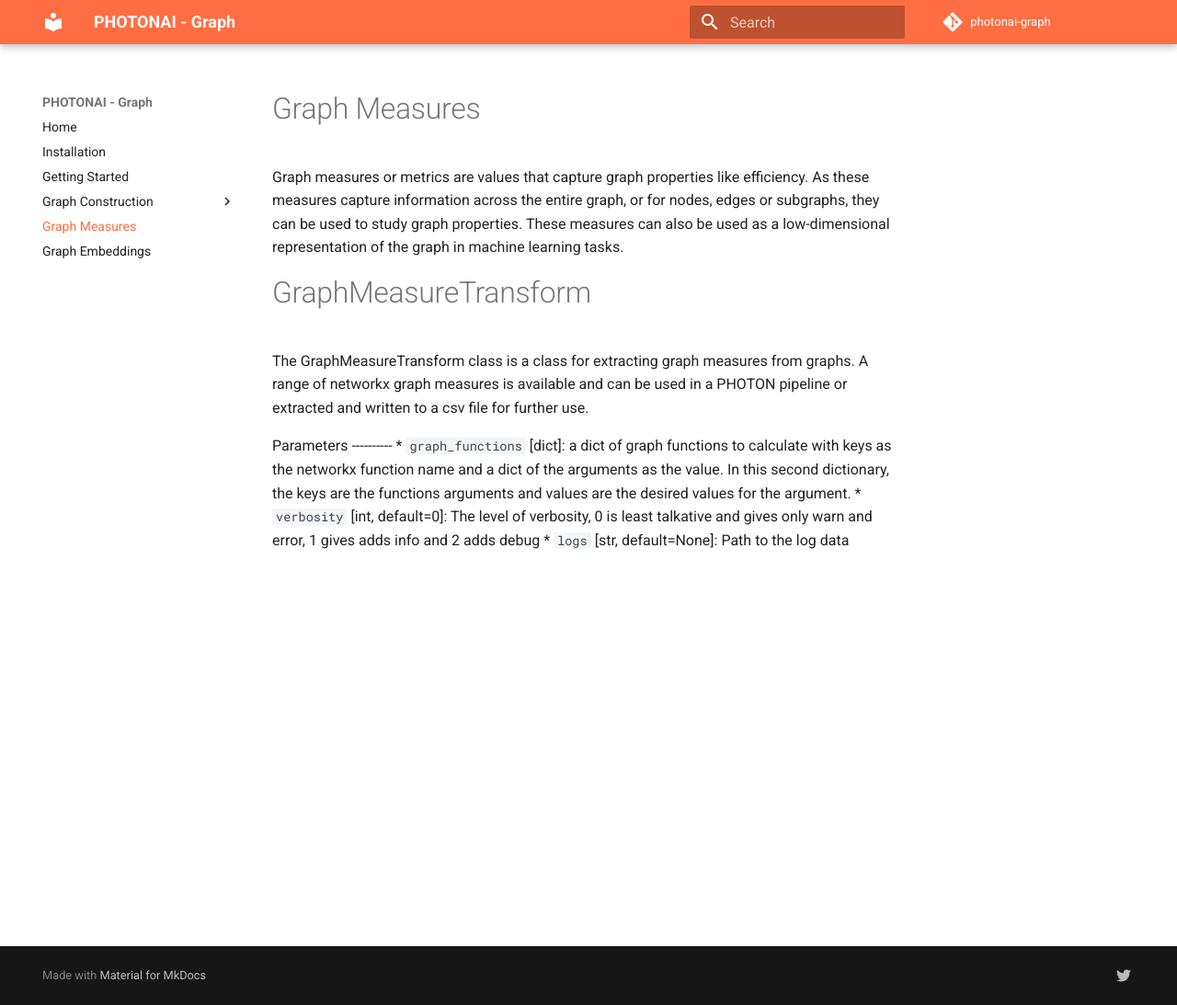
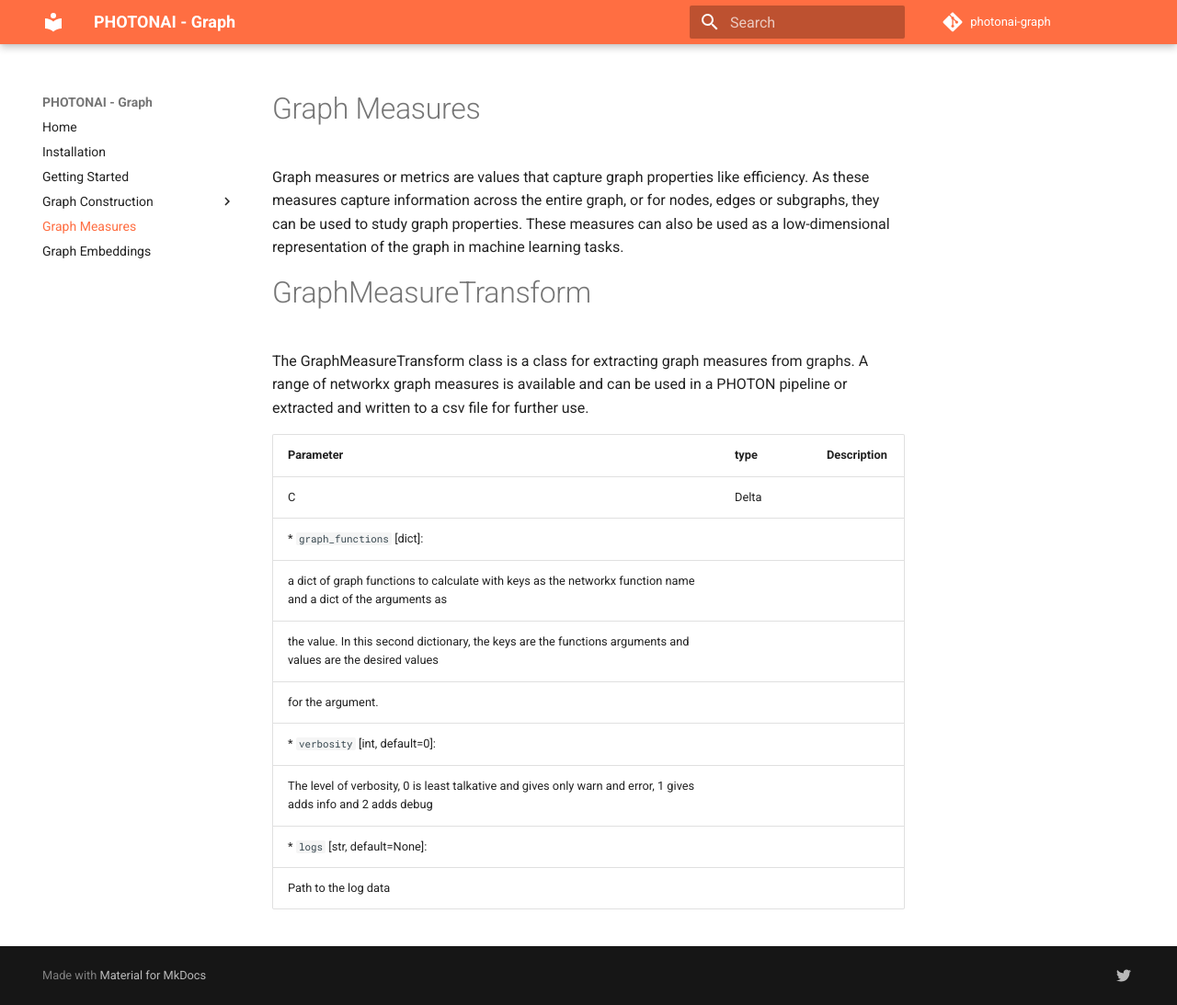
Before and after one commit to wwu-mmll/photonai_graph, an MkDocs documentation site: the page built from documentation/docs/graph_measures.md, in a window 1280 px wide and 1093 px high. Shown: the whole window at 92% size. Built offline with MkDocs 1.6.1 and Material for MkDocs 9.7.7, drawn with Linux system fonts in a browser that asks for light colours; comment, search, counter and statistics services are not loaded.

Commit message:
Update graph_measures.md

```diff
--- a/documentation/docs/graph_measures.md
+++ b/documentation/docs/graph_measures.md
@@ -6,8 +6,9 @@ Graph measures or metrics are values that capture graph properties like efficien
 
 The GraphMeasureTransform class is a class for extracting graph measures from graphs. A range of networkx graph measures is available and can be used in a PHOTON pipeline or extracted and written to a csv file for further use.
 
-Parameters
-    ----------
+| Parameter | type | Description |
+| -----     | ----- | ----- |
+| C     | Delta |
     * `graph_functions` [dict]:
         a dict of graph functions to calculate with keys as the networkx function name and a dict of the arguments as
 	the value. In this second dictionary, the keys are the functions arguments and values are the desired values
```
